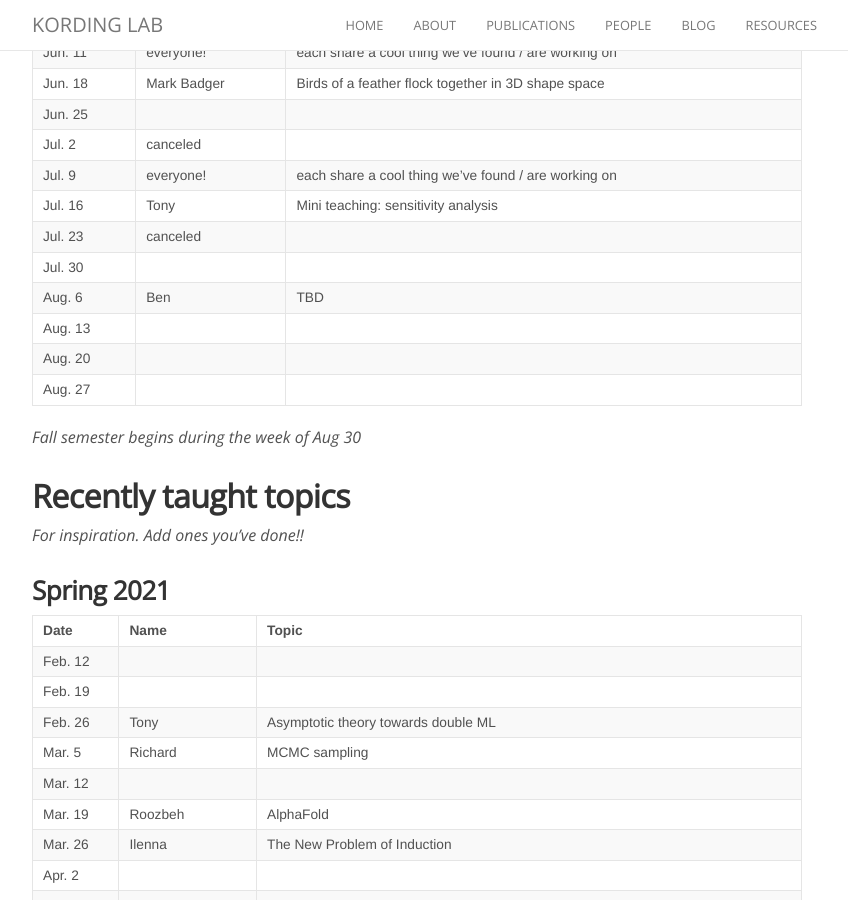
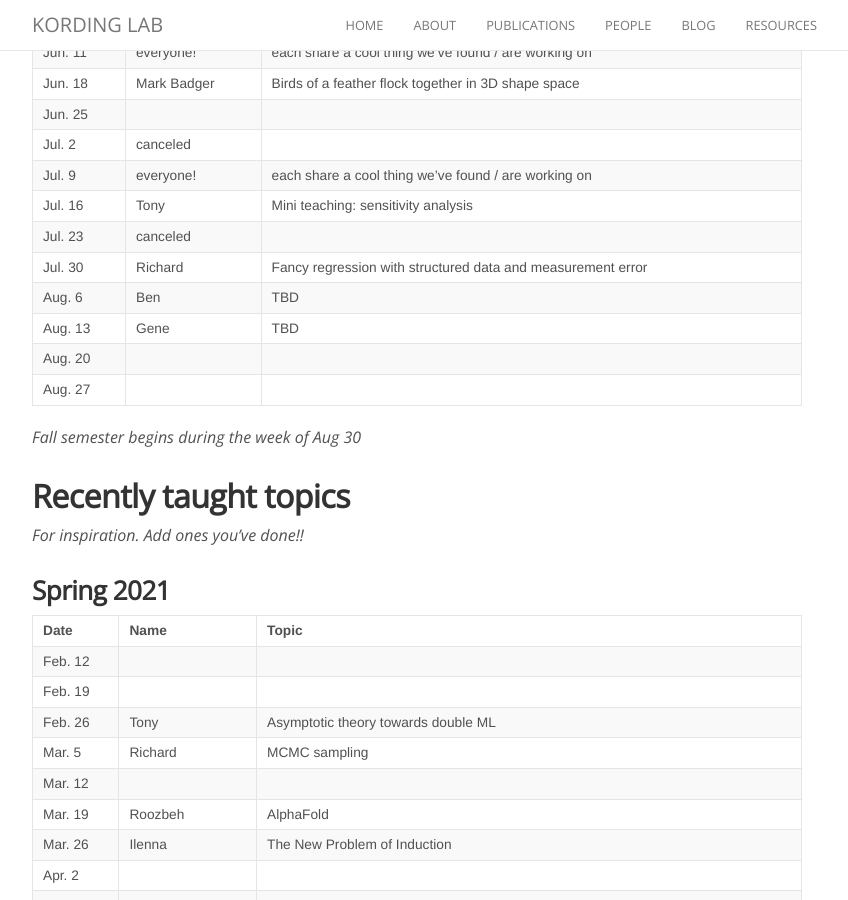
Before and after one commit to KordingLab/KordingLab.github.io, a Jekyll site: the page built from _posts/2021-01-01-upcoming-lab-teaching.md, in a window 1280 px wide and 900 px high, scrolled down 490 px. Shown: the whole window, without its empty margins (223-1071 px from the left). Built offline with Jekyll 4.4.1, drawn with Linux system fonts in a browser that asks for light colours; nearby versions of some CDN libraries; comment, search, counter and statistics services are not loaded.

Commit message:
Update 2021-01-01-upcoming-lab-teaching.md

```diff
--- a/_posts/2021-01-01-upcoming-lab-teaching.md
+++ b/_posts/2021-01-01-upcoming-lab-teaching.md
@@ -25,9 +25,9 @@ Get on the listserve for announcements: https://groups.google.com/forum/#!forum/
 | Jul. 9 | everyone! | each share a cool thing we've found / are working on |
 | Jul. 16 | Tony | Mini teaching: sensitivity analysis |
 | Jul. 23 | canceled |  |
-| Jul. 30 | |  |
+| Jul. 30 | Richard | Fancy regression with structured data and measurement error |
 | Aug. 6 | Ben | TBD |
-| Aug. 13 | |  |
+| Aug. 13 | Gene | TBD |
 | Aug. 20 | |  |
 | Aug. 27 | |  |
 
```
